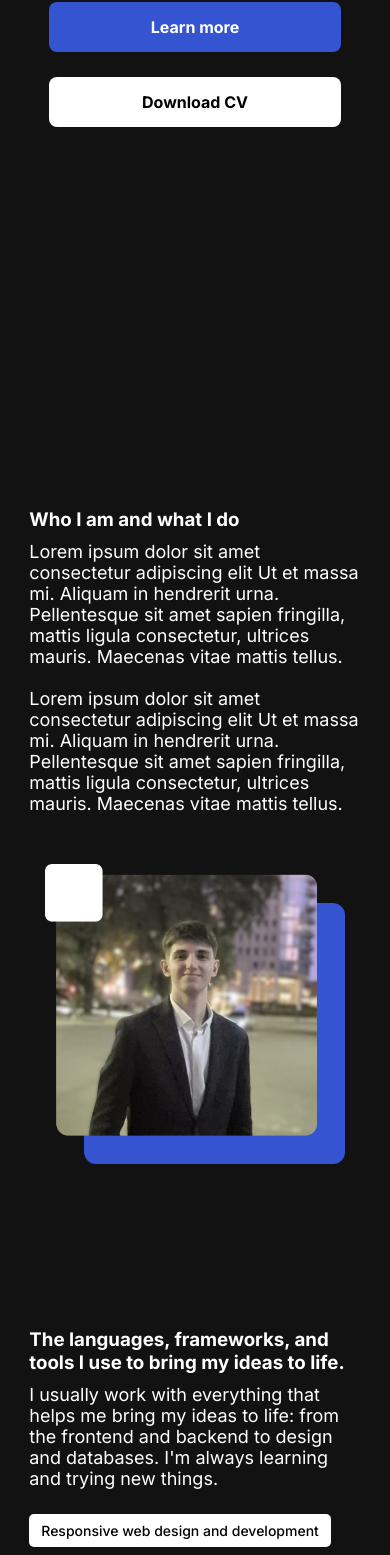
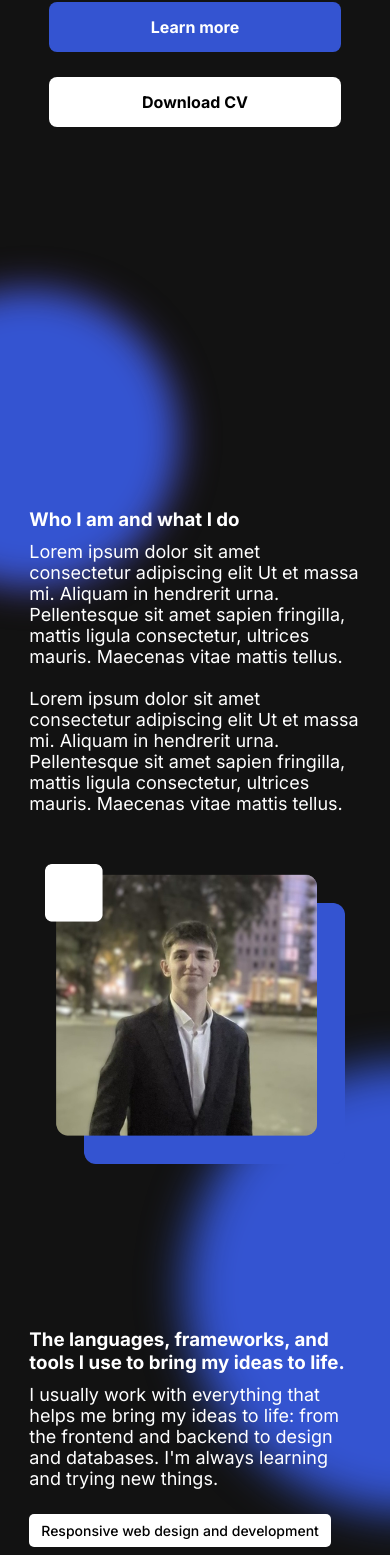
Before and after one commit to SantiVentri/santiventri, a Next.js app: page / in a window 390 px wide. Shown: the part 416-1971 px from the top of the page. Built offline with nearby package versions, Linux system fonts and the light colour scheme.

Commit message:
Add blurred bubble backgrounds to all sections
Introduces a blurred bubble background to the hero, about me, projects, and skills sections. Includes responsive CSS for bubble positioning and blur effects.

```diff
--- a/src/components/sections/aboutme-section/aboutme-section.module.css
+++ b/src/components/sections/aboutme-section/aboutme-section.module.css
@@ -1,8 +1,21 @@
 .section {
+    position: relative;
     display: flex;
     align-items: center;
     justify-content: center;
     padding: 80px 0;
+}
+
+.bubble {
+    position: absolute;
+    background-color: var(--PrimaryColor);
+    filter: blur(50px);
+    z-index: -1;
+    height: 500px;
+    width: 500px;
+    border-radius: 500px;
+    top: -220px;
+    left: -320px;
 }
 
 .container {
@@ -38,3 +51,23 @@
         width: 300px;
     }
 }
+
+/* Bubble responsive styles */
+@media (max-width: 1200px) and (min-width: 781px) {
+    .bubble {
+        filter: blur(40px);
+        transform: scale(0.8);
+        top: -250px;
+        left: -200px;
+    }
+}
+
+@media (max-width: 780px) {
+    .bubble {
+        filter: blur(30px);
+        transform: scale(0.6);
+        top: -240px;
+        left: -220px;
+        border: 2px solid red;
+    }
+}
--- a/src/components/sections/aboutme-section/aboutme-section.tsx
+++ b/src/components/sections/aboutme-section/aboutme-section.tsx
@@ -5,6 +5,7 @@ import Image from 'next/image';
 export default function AboutMeSection() {
     return (
         <section className={styles.section} id='about-me'>
+            <div className={styles.bubble}></div>
             <div className={styles.container}>
                 <article>
                     <SectionTitle text="Who I am and what I do" />
--- a/src/components/sections/hero-section/hero-section.module.css
+++ b/src/components/sections/hero-section/hero-section.module.css
@@ -1,9 +1,22 @@
 .section {
+    position: relative;
     display: flex;
     align-items: center;
     justify-content: center;
     text-align: center;
     height: 100vh;
+}
+
+.bubble {
+    position: absolute;
+    top: -150px;
+    right: -140px;
+    background-color: var(--PrimaryColor);
+    border-radius: 420px;
+    height: 420px;
+    width: 420px;
+    filter: blur(50px);
+    z-index: -1;
 }
 
 .container {
@@ -85,3 +98,22 @@
         max-width: 280px;
     }
 }
+
+/* Bubble responsive styles */
+@media (max-width: 1200px) and (min-width: 781px) {
+    .bubble {
+        filter: blur(40px);
+        transform: scale(0.8);
+        top: -100px;
+        right: -100px;
+    }
+}
+
+@media (max-width: 780px) {
+    .bubble {
+        filter: blur(30px);
+        transform: scale(0.6);
+        top: -200px;
+        right: -160px;
+    }
+}
--- a/src/components/sections/hero-section/hero-section.tsx
+++ b/src/components/sections/hero-section/hero-section.tsx
@@ -6,6 +6,7 @@ import Link from 'next/link';
 export default function HeroSection() {
     return (
         <section className={styles.section} id='hero-section'>
+            <div className={styles.bubble}></div>
             <div className={styles.container}>
                 <div className={styles.titles}>
                     <Title text={<>Hi, I’m <span>Santino Ventrice</span>,</>} />
--- a/src/components/sections/projects-section/projects-section.module.css
+++ b/src/components/sections/projects-section/projects-section.module.css
@@ -1,8 +1,20 @@
 .section {
+    position: relative;
     display: flex;
     align-items: center;
     justify-content: center;
     padding: 80px 0;
+}
+
+.bubble {
+    position: absolute;
+    background-color: var(--PrimaryColor);
+    filter: blur(50px);
+    z-index: -1;
+    height: 600px;
+    width: 600px;
+    border-radius: 600px;
+    left: -350px;
 }
 
 .container {
@@ -38,3 +50,20 @@
         grid-template-columns: repeat(1, 1fr);
     }
 }
+
+/* Bubble responsive styles */
+@media (max-width: 1200px) and (min-width: 781px) {
+    .bubble {
+        filter: blur(40px);
+        transform: scale(1.2);
+        left: -250px;
+    }
+}
+
+@media (max-width: 780px) {
+    .bubble {
+        filter: blur(30px);
+        transform: scale(1.2);
+        left: -150px;
+    }
+}
--- a/src/components/sections/projects-section/projects-section.tsx
+++ b/src/components/sections/projects-section/projects-section.tsx
@@ -91,7 +91,8 @@ export const projects = [
 
 export default function ProjectsSection() {
     return (
-        <section className={styles.section}>
+        <section className={styles.section} id='projects-section'>
+            <div className={styles.bubble}></div>
             <div className={styles.container}>
                 <div className={styles.titles}>
                     <SectionTitle text="Selected Work" />
--- a/src/components/sections/skills-section/skills-section.module.css
+++ b/src/components/sections/skills-section/skills-section.module.css
@@ -1,8 +1,21 @@
 .section {
+    position: relative;
     display: flex;
     align-items: center;
     justify-content: center;
     padding: 80px 0;
+}
+
+.bubble {
+    position: absolute;
+    background-color: var(--PrimaryColor);
+    filter: blur(50px);
+    z-index: -1;
+    height: 600px;
+    width: 600px;
+    border-radius: 600px;
+    top: -220px;
+    right: -450px;
 }
 
 .container {
@@ -58,5 +71,23 @@
         height: 300px;
         width: 300px;
     }
+}
 
+/* Bubble responsive styles */
+@media (max-width: 1200px) and (min-width: 781px) {
+    .bubble {
+        filter: blur(40px);
+        transform: scale(0.6);
+        top: -320px;
+        right: -320px;
+    }
 }
+
+@media (max-width: 780px) {
+    .bubble {
+        filter: blur(30px);
+        transform: scale(0.75);
+        top: -260px;
+        right: -320px;
+    }
+}
--- a/src/components/sections/skills-section/skills-section.tsx
+++ b/src/components/sections/skills-section/skills-section.tsx
@@ -13,6 +13,7 @@ const skills = [
 export default function SkillsSection() {
     return (
         <section className={styles.section} id='skills'>
+            <div className={styles.bubble}></div>
             <div className={styles.container}>
                 <article>
                     <SectionTitle text="The languages, frameworks, and tools I use to bring my ideas to life." />
```
